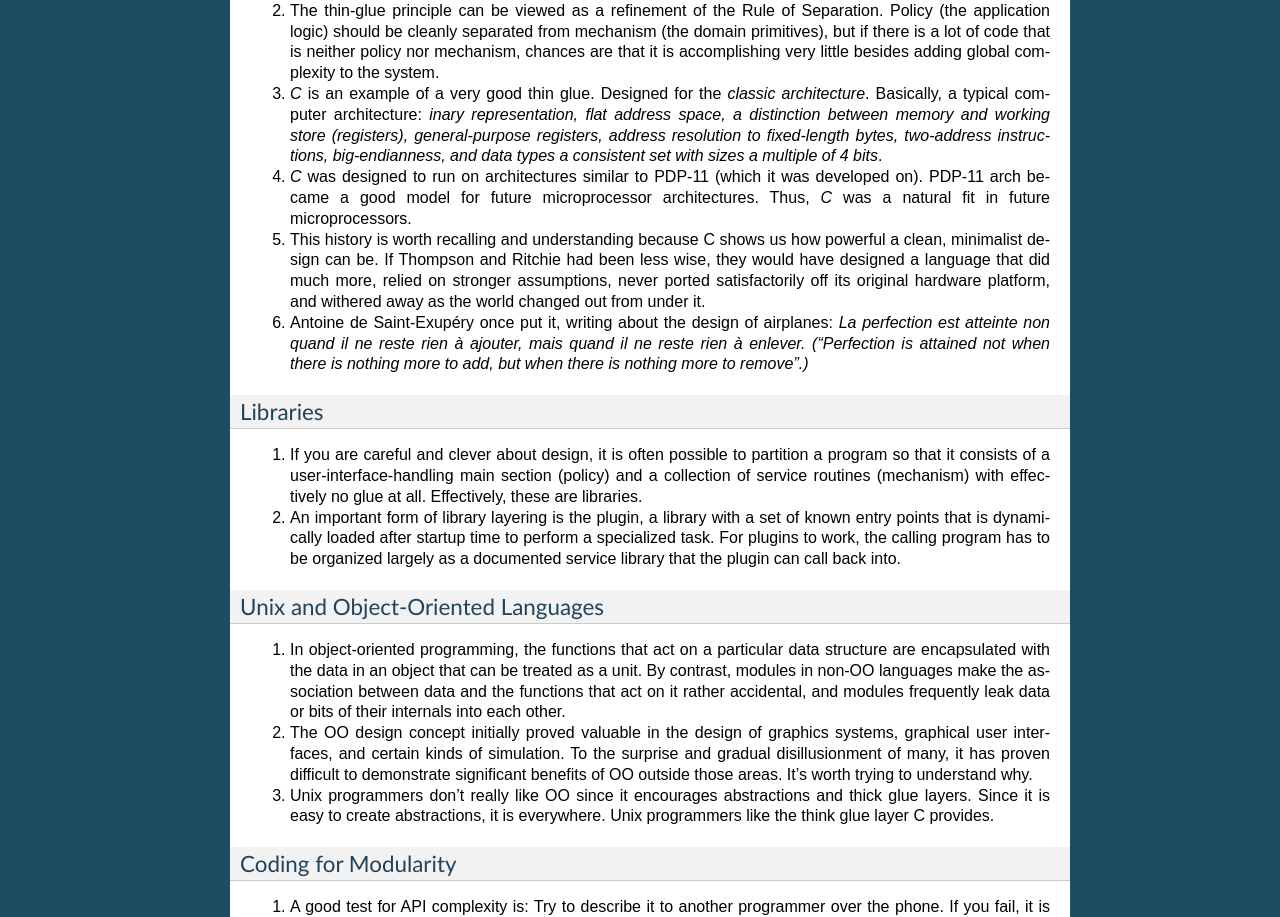
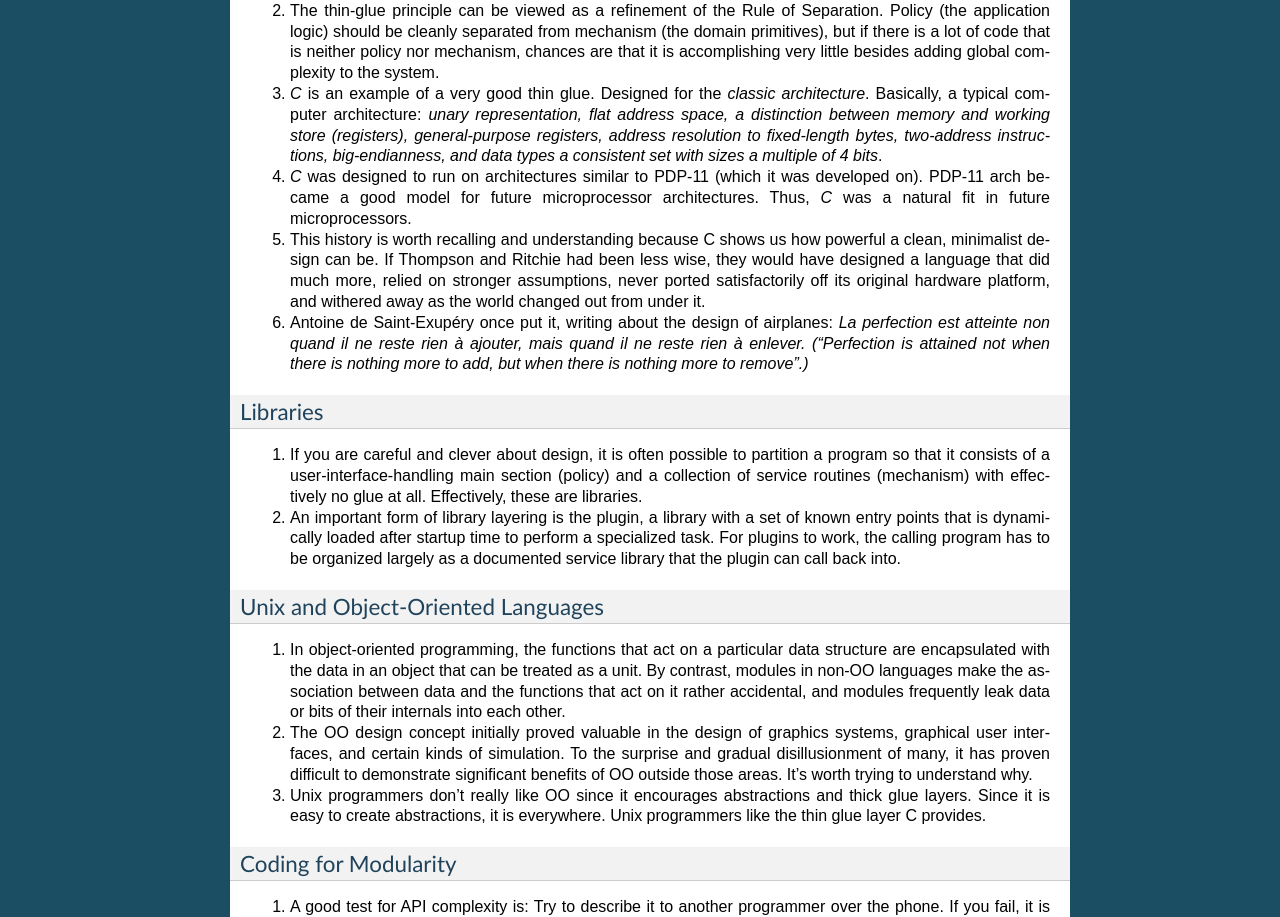
Before and after one commit to amituttam/notes, a Sphinx documentation site: the page built from docs/study/taoup/taoup-ch4-modularity.rst, in a window 1280 px wide and 1400 px high, scrolled down 2880 px. Shown: the part 270-1187 px from the top of the window. Built offline with Sphinx 7.4.7, drawn with Linux system fonts in a browser that asks for light colours; some of the changed text lies outside the part shown.

Commit message:
Update taoup-ch4-modularity.rst
Formatting and typo fixes.

```diff
--- a/docs/study/taoup/taoup-ch4-modularity.rst
+++ b/docs/study/taoup/taoup-ch4-modularity.rst
@@ -117,7 +117,7 @@
    source.
 
 #. There is an excellent discussion of orthogonality and how to achieve
-   it in The Pragmatic Programmer [Hunt-Thomas]. As they point out,
+   it in *The Pragmatic Programmer [Hunt-Thomas]*. As they point out,
    orthogonality reduces test and development time, because it's easier
    to verify code that neither causes side effects nor depends on side
    effects from other code.
@@ -168,7 +168,7 @@
    maintenance. Second, the results are clear and consistent, unmarred
    by surprises where heuristics fail.
 
-#. Other examples, are *grep* which is a thing wrapper around a formal
+#. Other examples, are *grep* which is a thin wrapper around a formal
    algebra of regexs. *yacc* is based on LR-1 grammars at its core.
 
 #. The opposite of a formal approach is using heuristics—rules of thumb
@@ -250,7 +250,7 @@
    system.
 
 #. *C* is an example of a very good thin glue. Designed for the *classic
-   architecture*. Basically, a typical computer architecture: *inary
+   architecture*. Basically, a typical computer architecture: *unary
    representation, flat address space, a distinction between memory and
    working store (registers), general-purpose registers, address
    resolution to fixed-length bytes, two-address instructions,
@@ -308,7 +308,7 @@
 
 #. Unix programmers don't really like OO since it encourages
    abstractions and thick glue layers. Since it is easy to create
-   abstractions, it is everywhere. Unix programmers like the think glue
+   abstractions, it is everywhere. Unix programmers like the thin glue
    layer C provides.
 
 Coding for Modularity
```
Also changed, not shown: other parts of docs/study/taoup/taoup-ch4-modularity.rst (+1 -1 lines).
